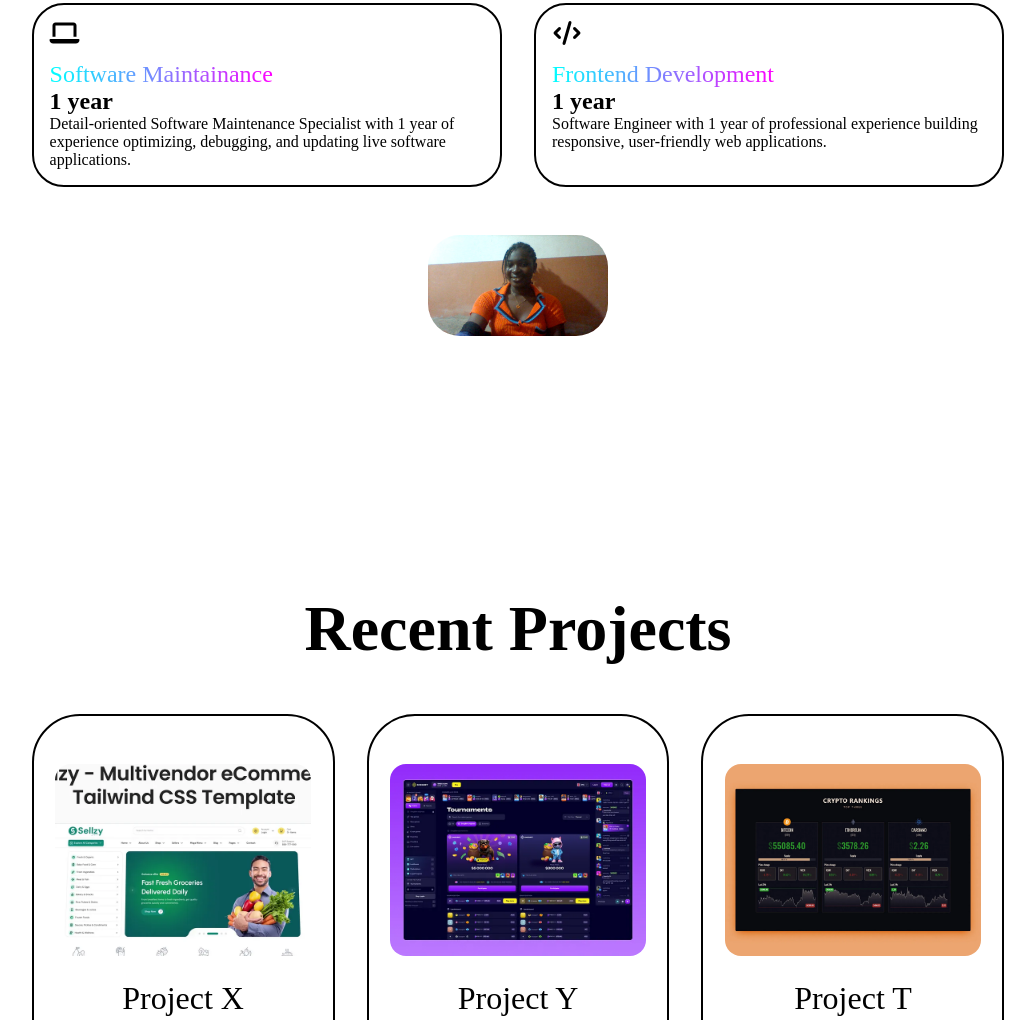
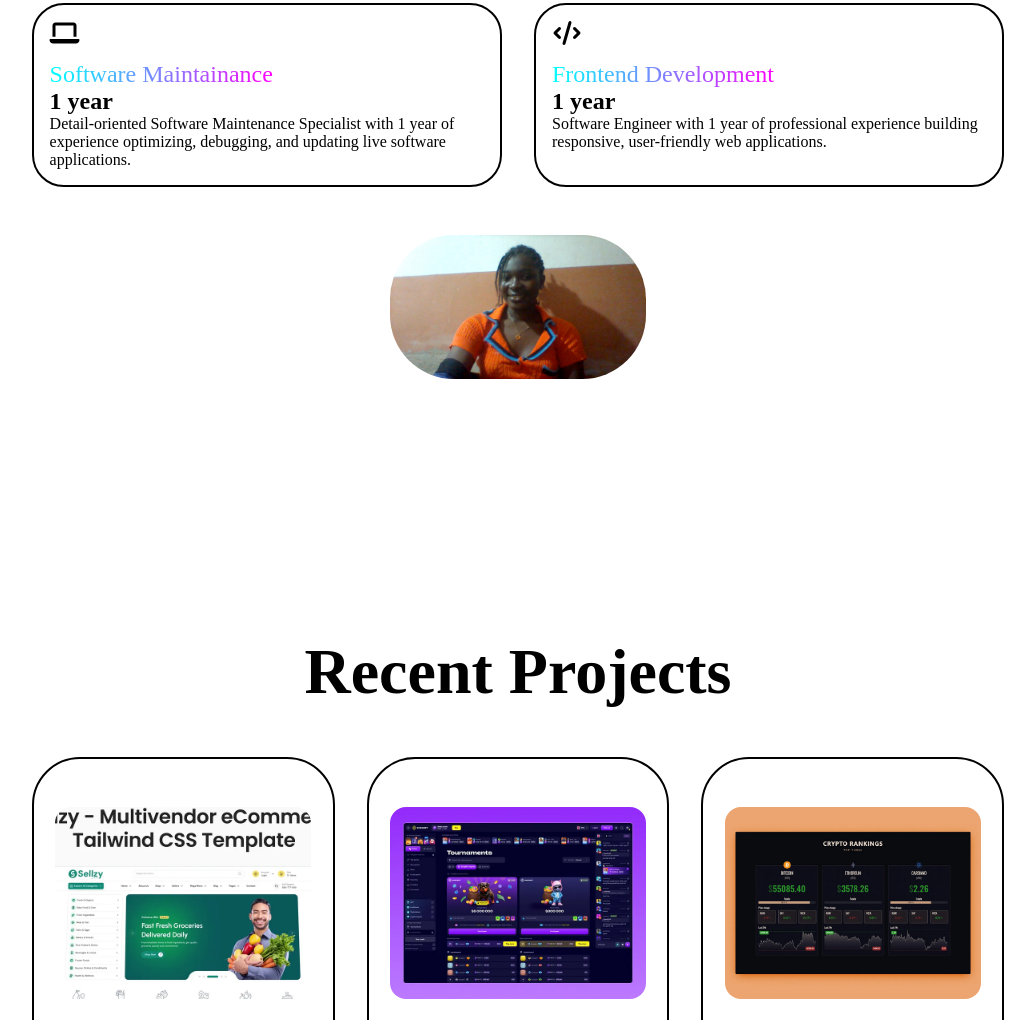
Before and after one commit to ayambablessing72-source/my_secod_repository, a plain HTML site: page index.html in a window 1280 px wide. Shown: the part 1245-2265 px from the top of the page, without its empty margins (122-1157 px from the left). Drawn offline with Linux system fonts and the light colour scheme.

Commit message:
Update style.css

```diff
--- a/style.css
+++ b/style.css
@@ -95,7 +95,7 @@ section{
     gap: 10rem;
 }
 .about img{
-    width: 20vw;
+    width: 30vw;
     border-radius: 30%;
 }
 .info-box{
@@ -159,8 +159,8 @@ section{
     gap: 3rem;
 }
 .experience img{
-    width: 14vw;
-    border-radius: 2rem;
+    width: 20vw;
+    border-radius: 4rem;
 }
 .grid{
     display: grid;
```
